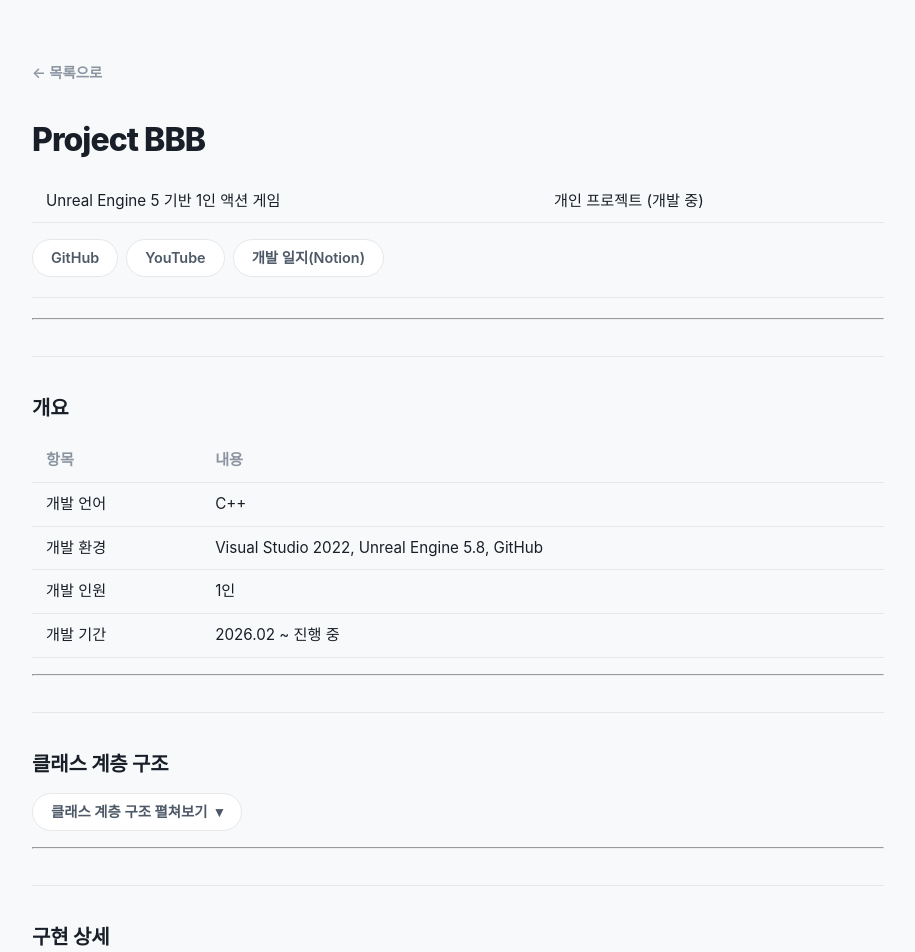
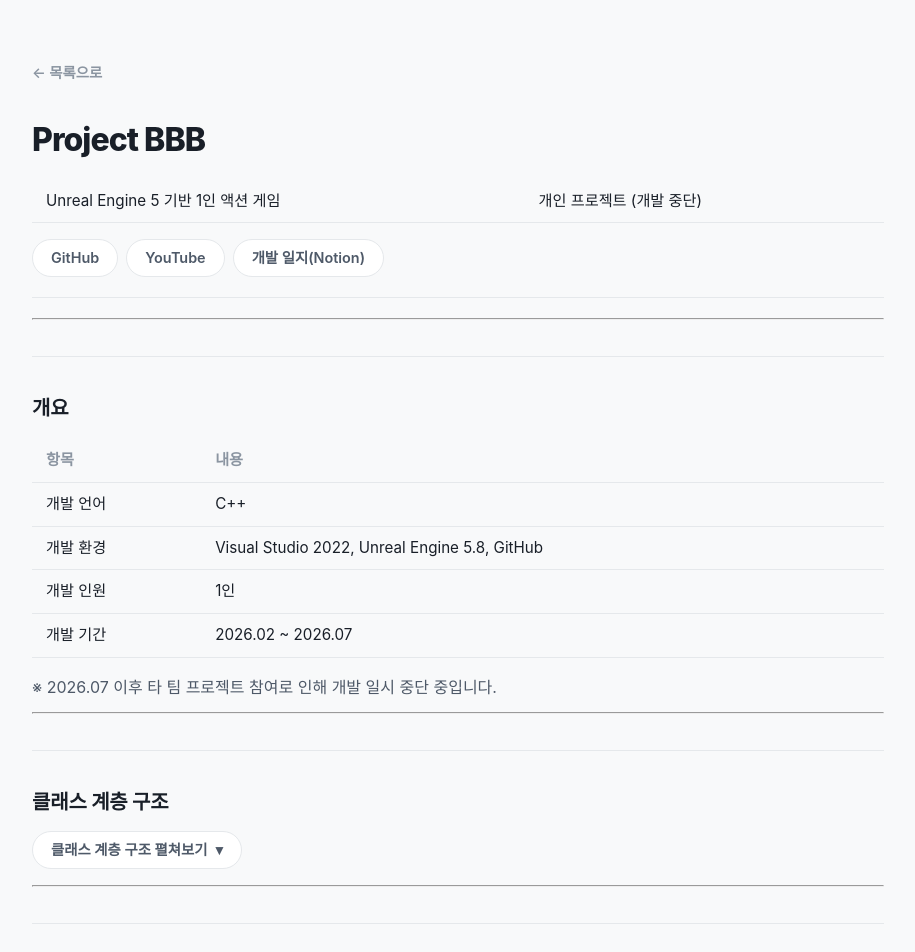
Before and after one commit to KimJinsun610/KimJinsun610.github.io, a Jekyll site: the page built from projects/project-bbb.md, in a window 1280 px wide. Shown: the top 952 px of the page, without its empty margins (182-1097 px from the left). Built offline with Jekyll 4.4.1, drawn with Linux system fonts in a browser that asks for light colours; some web fonts are replaced.

Commit message:
update date

```diff
--- a/assets/css/portfolio.css
+++ b/assets/css/portfolio.css
@@ -272,6 +272,13 @@ body {
 .meta-row { display: flex; gap: 6px; font-size: 0.92rem; }  /* 0.84 → 0.92 */
 .meta-k { color: var(--text-3); font-weight: 500; }
 .meta-v { color: var(--text-1); font-weight: 600; }
+
+/* project status note (e.g. paused) */
+.status-note {
+  font-size: 0.85rem;
+  color: var(--text-3);
+  margin: -16px 0 24px;
+}
 
 /* card body text */
 .card-sub {
--- a/index.html
+++ b/index.html
@@ -172,11 +172,12 @@
         </div>
 
         <div class="card-meta">
-          <div class="meta-row"><span class="meta-k">기간</span><span class="meta-v">2026.02 ~ 진행 중</span></div>
+          <div class="meta-row"><span class="meta-k">기간</span><span class="meta-v">2026.02 ~ 2026.07</span></div>
           <div class="meta-row"><span class="meta-k">인원</span><span class="meta-v">1인</span></div>
           <div class="meta-row"><span class="meta-k">언어</span><span class="meta-v">C++</span></div>
           <div class="meta-row"><span class="meta-k">환경</span><span class="meta-v">Unreal Engine 5.8</span></div>
         </div>
+        <p class="status-note">※ 2026.07 이후 타 팀 프로젝트 참여로 인해 개발 일시 중단 중입니다.</p>
 
         <p class="card-sub">개발 개요</p>
         <p class="card-goal">UE5 C++ 개발 역량 강화를 목표로, 캐릭터 계층 구조부터 AI·디버프 시스템까지 직접 설계한 개인 프로젝트입니다.</p>
--- a/projects/project-bbb.md
+++ b/projects/project-bbb.md
@@ -4,7 +4,7 @@ title: Project BBB
 permalink: /projects/project-bbb/
 ---
 
-> Unreal Engine 5 기반 1인 액션 게임 | 개인 프로젝트 (개발 중)
+> Unreal Engine 5 기반 1인 액션 게임 | 개인 프로젝트 (개발 중단)
 
 <div class="card-links">
   <a class="btn" href="https://github.com/KimJinsun610/Project_BBB" target="_blank">GitHub</a>
@@ -21,7 +21,9 @@ permalink: /projects/project-bbb/
 | 개발 언어 | C++ |
 | 개발 환경 | Visual Studio 2022, Unreal Engine 5.8, GitHub |
 | 개발 인원 | 1인 |
-| 개발 기간 | 2026.02 ~ 진행 중 |
+| 개발 기간 | 2026.02 ~ 2026.07 |
+
+<p class="status-note" style="margin-top: 8px;">※ 2026.07 이후 타 팀 프로젝트 참여로 인해 개발 일시 중단 중입니다.</p>
 
 ---
 
```
